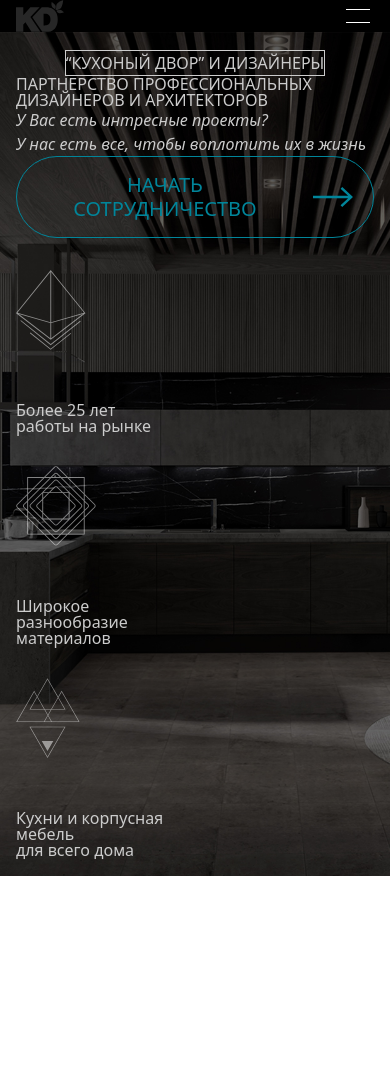
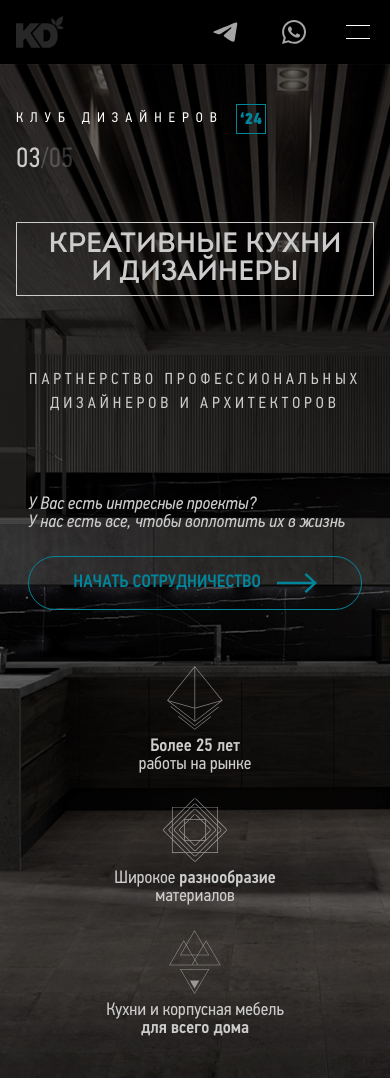
Before and after one commit to aigen31/kd-parcel-layout, a website built with Parcel: page src/index.html in a window 390 px wide. Before the commit the page ends 876 px from the top, so only its background shows below. Built offline with nearby package versions, Linux system fonts and the light colour scheme.

Commit message:
Add responsive

```diff
--- a/package.json
+++ b/package.json
@@ -14,12 +14,15 @@
 	"license": "MIT",
 	"devDependencies": {
 		"parcel": "^2.12.0",
+		"path-browserify": "^1.0.1",
 		"postcss": "^8.4.38",
 		"posthtml": "^0.16.6",
 		"posthtml-doctype": "^1.1.1",
 		"posthtml-include": "^2.0.1",
+		"process": "^0.11.10",
 		"sharp": "^0.31.3",
-		"tailwindcss": "^3.4.4"
+		"tailwindcss": "^3.4.4",
+		"vm-browserify": "^1.1.2"
 	},
 	"dependencies": {
 		"alpinejs": "^3.14.1"
--- a/src/components/header.html
+++ b/src/components/header.html
@@ -1,10 +1,23 @@
-<header class="header-main bg-black 2xl:pt-6 2xl:pb-6 text-[#ccc]" x-data="{
+<header class="bg-black py-4
+2xl:pt-6 2xl:pb-6 text-[#ccc]
+" x-data="{
 	open: false,
 	toggleOpen() {
 		this.open = !this.open
 	},
+	init() {
+		window.addEventListener('click', (event) => {
+			const target = event.target
+			if (target !== document.querySelector('#menu') && target !== document.querySelector('#menu-button')) {
+				this.open = false
+			}
+		})
+	}
 }">
-	<div class="max-w-[103.125rem] mx-auto px-4 flex justify-between items-center">
+	<div class="
+	max-w-[103.125rem] mx-auto px-4 flex items-center
+	lg:justify-between
+	">
 		<a class="2xl:w-28 2xl:-mt-2" href="#">
 			<img class="
 				w-12
@@ -12,62 +25,26 @@
 			" src="images/logo-main.svg" alt="">
 		</a>
 
-		<div class="
-		flex flex-col fixed top-0 -right-full bg-black max-w-80 transition-all h-screen gap-10 p-6 justify-between
-		lg:relative lg:right-auto lg:top-auto lg:h-auto lg:flex-row lg:max-w-none
-		" :class="open ? 'right-0' : ''">
-
-			<div class="
-			lg:flex gap-x-20 items-center
-			">
-				<form method="post" class="
-				flex mb-10 items-center gap-3
-				lg:mb-0 lg:gap-0
-				">
-					<label for="search">
-						<img src="images/search-main.svg" class="
-						w-5
-						lg:w-8
-						" alt="">
-					</label>
-					<input type="text" name="search" id="search" class="
-						bg-transparent p-3 uppercase border-none outline-none leading-5 w-24 text-sm
-						lg:text-[1.0625rem]
-						" placeholder="Поиск">
-				</form>
-
-				<ul class="
-				list-none uppercase flex flex-col gap-4 text-nowrap text-sm
-				lg:gap-11 lg:flex-row lg:text-[1.0625rem]
-				">
-					<li><a href="#" class="hover:text-[#01859a] transition-colors">Домой</a></li>
-					<li><a href="#" class="hover:text-[#01859a] transition-colors">О нас</a></li>
-					<li><a href="#" class="hover:text-[#01859a] transition-colors">Сервис</a></li>
-					<li><a href="#" class="hover:text-[#01859a] transition-colors">Портфолио</a></li>
-					<li><a href="#" class="hover:text-[#01859a] transition-colors">Контакты</a></li>
-				</ul>
-			</div>
-
-			<ul class="list-none flex gap-8 items-center">
-				<li><a href="#">
-						<img src="images/vk-main.svg" alt="">
-					</a></li>
-				<li><a href="#">
-						<img src="images/ok-main.svg" alt="">
-					</a></li>
+		<div class="ml-auto flex items-center">
+			<ul class="
+		list-none flex items-center gap-11
+		lg:hidden lg:gap-8
+		">
 				<li><a href="#">
 						<img src="images/tg-main.svg" alt="">
 					</a></li>
 				<li><a href="#">
-						<img src="images/dz-main.svg" alt="">
+						<img src="images/whatsapp-main.svg" alt="">
 					</a></li>
 			</ul>
-		</div>
 
-		<button x-on:click="toggleOpen()" class="
-			hamburger relative lg:hidden w-8 py-2 px-1
+			<include src="src/components/menu.html"></include>
+
+			<button id="menu-button" x-on:click="toggleOpen()" class="
+			hamburger relative lg:hidden w-8 py-2 px-1 ml-9
 			before:mb-3 before:content-[''] before:block before:relative before:w-full before:h-px before:bg-white after:content-['']
 			after:block after:relative after:w-full after:h-px after:bg-white
 			"></button>
+		</div>
 	</div>
 </header>
--- /dev/null
+++ b/src/components/section-1.html
@@ -0,0 +1,100 @@
+<section class="
+		bg-[url(images/main/bg-main.jpg)] bg-center bg-cover relative pt-10 pb-10
+		lg:pt-[18.75rem] lg:pb-[8.4375rem]
+	">
+	<div class="
+	mx-auto px-4
+	lg:max-w-[68.75rem]
+	">
+		<include src="src/components/slider-main.html"></include>
+
+		<div class="flex justify-center items-center h-full flex-col">
+
+			<h1 class="
+			uppercase text-[#ccc] border-solid border border-[#ccc] font-intro leading-none text-[1.75rem] py-2 px-6 text-center mb-[4.5rem]
+			lg:text-[2.5rem] lg:px-3 lg:mb-36 lg:py-2
+			"><span class="uppercase">креативные кухни</span> и дизайнеры</h1>
+
+			<p class="
+			text-[#ccc] uppercase text-base/[1.5rem] mb-20 tracking-[0.25em] text-center
+			 lg:text-xl lg:leading-none lg:tracking-[0.5em] lg:mb-52
+			">Партнерство профессиональных дизайнеров и архитекторов</p>
+
+			<div class="
+			flex flex-col gap-y-6
+			lg:ml-auto lg:flex-row lg:gap-x-5
+			">
+				<p class="
+				italic text-[#ccc] leading-none text-lg
+				lg:text-xl
+				">
+					У Вас есть интресные проекты?<br>
+					У нас есть все, чтобы воплотить их в жизнь
+				</p>
+
+				<button class="btn-primary">
+					Начать сотрудничество<img src="images/button/array-right.svg" alt="">
+				</button>
+			</div>
+
+			<ul class="
+			list-none m-0 p-0 w-full flex flex-col mt-14 items-center gap-6
+			md:flex-row md:justify-between md:items-center md:mt-20
+			">
+				<li>
+					<div class="flex mb-2 h-16
+					lg:h-36 lg:items-center lg:mb-7 justify-center">
+						<img src="images/figure-1.svg" alt="" class="
+					lg:w-28
+					">
+					</div>
+					<p class="
+					leading-none text-[#ccc] text-lg text-center
+					lg:text-xl lg:text-left
+					">
+						<span class="font-medium">Более 25 лет</span><br>
+						работы на рынке
+					</p>
+				</li>
+				<li>
+					<div class="flex mb-2 h-16
+					lg:h-36 lg:items-center lg:mb-7 justify-center">
+						<img src="images/figure-2.svg" alt="" class="
+						lg:w-28
+						">
+					</div>
+					<p class="
+					leading-none text-[#ccc] text-lg text-center
+					lg:text-xl lg:text-left
+					">
+						Широкое<br class="
+						hidden
+						lg:block
+						">
+						<span class="font-medium">разнообразие</span><br>
+						материалов
+					</p>
+				</li>
+				<li>
+					<div class="flex mb-2 h-16
+					lg:h-36 lg:items-center lg:mb-7 justify-center">
+						<img src="images/figure-3.svg" alt="" class="
+						lg:w-28
+						">
+					</div>
+					<p class="
+					leading-none text-[#ccc] text-lg text-center
+					lg:text-xl lg:text-left
+					">
+						Кухни и корпусная<br class="
+						hidden
+						lg:block
+						">
+						мебель<br>
+						<span class="font-medium">для всего дома</span>
+					</p>
+				</li>
+			</ul>
+		</div>
+	</div>
+</section>
--- /dev/null
+++ b/src/components/slider-main.html
@@ -0,0 +1,47 @@
+<div class="flex gap-1 z-40 relative flex-col items-start mb-10
+lg:left-16 lg:top-20 lg:h-4/5 lg:absolute lg:flex-row lg:mb-0 lg:items-end
+xl:left-36">
+	<p class="
+	tracking-[0.5em] text-white flex items-center gap-3 uppercase text-sm
+	lg:text-[.9375rem] lg:[writing-mode:vertical-lr] lg:rotate-180
+	">Клуб дизайнеров<img src="images/main/24.svg" alt="" class="
+	rotate-90
+	lg:rotate-180
+	"></p>
+	<div class="
+flex flex-col items-center h-full
+">
+		<div class="
+	bg-gradient-to-b from-[rgba(255,255,255,20%)] via-80% via-[rgba(255,255,255,20%)] to-[rgba(255,255,255,0%)] w-px relative h-full pt-56 pb-32 hidden
+	lg:block
+	">
+			<div class="relative h-full">
+				<div class="
+		size-[.375rem] bg-[rgba(255,255,255,20%)] rounded-full absolute top-0 -translate-x-1/2
+		"></div>
+				<div class="
+		size-[.375rem] bg-[rgba(255,255,255,20%)] rounded-full absolute top-1/4 -translate-x-1/2
+		"></div>
+				<div class="
+		size-[.375rem] bg-[rgba(255,255,255,20%)] rounded-full absolute top-2/4 -translate-x-1/2
+		"></div>
+				<div class="
+		bg-[rgba(255,255,255,20%)] rounded-full absolute top-3/4 -translate-x-1/2
+		size-16 text-3xl text-white flex justify-center items-center
+		">
+					4
+				</div>
+				<div class="
+		size-[.375rem] bg-[rgba(255,255,255,20%)] rounded-full absolute top-full -translate-x-1/2
+		"></div>
+			</div>
+		</div>
+
+		<div class="
+		text-[1.75rem] text-[rgba(255,255,255,20%)] leading-[2.75rem]
+		lg:text-3xl lg:[writing-mode:vertical-lr] lg:rotate-180 lg:leading-none
+		">
+			<span class="text-[#ccc]">03</span>/05
+		</div>
+	</div>
+</div>
--- a/src/index.css
+++ b/src/index.css
@@ -188,6 +188,6 @@
 
 @layer components {
 	.btn-primary {
-		@apply text-xl text-[#01859a] py-4 px-5 uppercase leading-6 border border-[#01859a] rounded-full flex gap-5 items-center font-medium;
+		@apply gap-4 text-lg py-[.875rem] px-11 lg:text-xl text-[#01859a] lg:py-4 lg:px-5 uppercase leading-6 border border-[#01859a] rounded-full flex lg:gap-5 items-center font-medium;
 	}
 }
--- a/src/index.html
+++ b/src/index.html
@@ -1,5 +1,9 @@
 <!DOCTYPE html>
-<html lang="en">
+<html lang="en" class="
+lg:text-xs
+xl:text-sm
+2xl:text-base
+">
 
 <head>
 	<meta charset="UTF-8">
@@ -12,90 +16,7 @@
 <body>
 	<include src="src/components/header.html"></include>
 
-	<section class="
-		h-screen bg-[url(images/main/bg-main.jpg)] bg-center bg-cover
-	">
-		<div class="
-		mx-auto px-4 flex justify-center items-center h-full flex-col
-		lg:max-w-[68.75rem]
-		">
-
-			<h1 class="
-			uppercase text-[#ccc] border-solid border border-[#ccc]
-			lg:text-[2.5rem] lg:px-3 lg:mb-36
-			">“Кухоный двор” и дизайнеры</h1>
-
-			<p class="
-			text-[#ccc] leading-none uppercase
-			 lg:text-xl lg:leading-none lg:tracking-[0.5em]
-			">Партнерство профессиональных дизайнеров и архитекторов</p>
-
-			<div class="
-			lg:ml-auto lg:flex lg:gap-5
-			">
-				<p class="
-				italic text-[#ccc]
-				">
-					У Вас есть интресные проекты?<br>
-					У нас есть все, чтобы воплотить их в жизнь
-				</p>
-
-				<button class="btn-primary">
-					Начать сотрудничество<img src="images/button/array-right.svg" alt="">
-				</button>
-			</div>
-
-			<ul class="
-			list-none m-0 p-0 w-full flex flex-col
-			lg:flex-row lg:justify-between lg:items-center
-			">
-				<li>
-					<div class="flex h-36 items-center mb-5">
-						<img src="images/figure-1.svg" alt="" class="
-					lg:w-28
-					">
-					</div>
-					<p class="
-					leading-none text-[#ccc]
-					lg:text-xl
-					">
-						<span class="font-medium">Более 25 лет</span><br>
-						работы на рынке
-					</p>
-				</li>
-				<li>
-					<div class="flex h-36 items-center mb-5">
-						<img src="images/figure-2.svg" alt="" class="
-						lg:w-28
-						">
-					</div>
-					<p class="
-					leading-none text-[#ccc]
-					lg:text-xl
-					">
-						Широкое<br>
-						<span class="font-medium">разнообразие</span><br>
-						материалов
-					</p>
-				</li>
-				<li>
-					<div class="flex h-36 items-center mb-5">
-						<img src="images/figure-3.svg" alt="" class="
-						lg:w-28
-						">
-					</div>
-					<p class="
-					leading-none text-[#ccc]
-					lg:text-xl
-					">
-						Кухни и корпусная<br>
-						мебель<br>
-						<span class="font-medium">для всего дома</span>
-					</p>
-				</li>
-			</ul>
-		</div>
-	</section>
+	<include src="src/components/section-1.html"></include>
 </body>
 
 </html>
--- a/tailwind.config.js
+++ b/tailwind.config.js
@@ -6,7 +6,8 @@
   theme: {
     extend: {
 			fontFamily: {
-				'pf': '"PF"'
+				'sans': ['"PF"', 'ui-sans-serif', 'system-ui'],
+				'intro': ['"Intro"', 'ui-sans-serif', 'system-ui']
 			}
 		},
   },
```
Also changed, not shown: src/components/menu.html (added, +54 -0 lines), src/images/main/24.svg (added), 1 other file.
